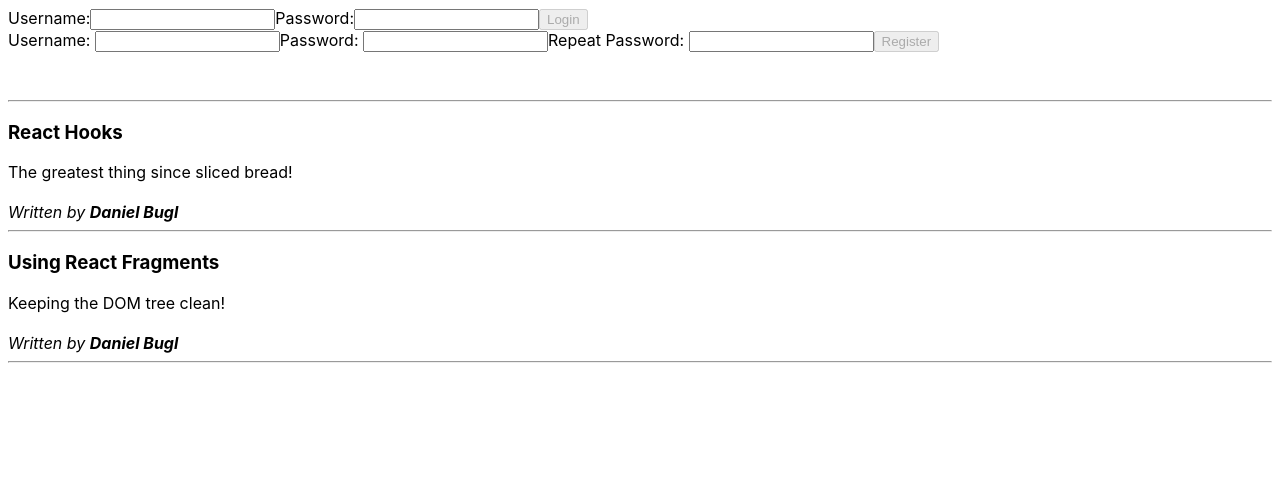
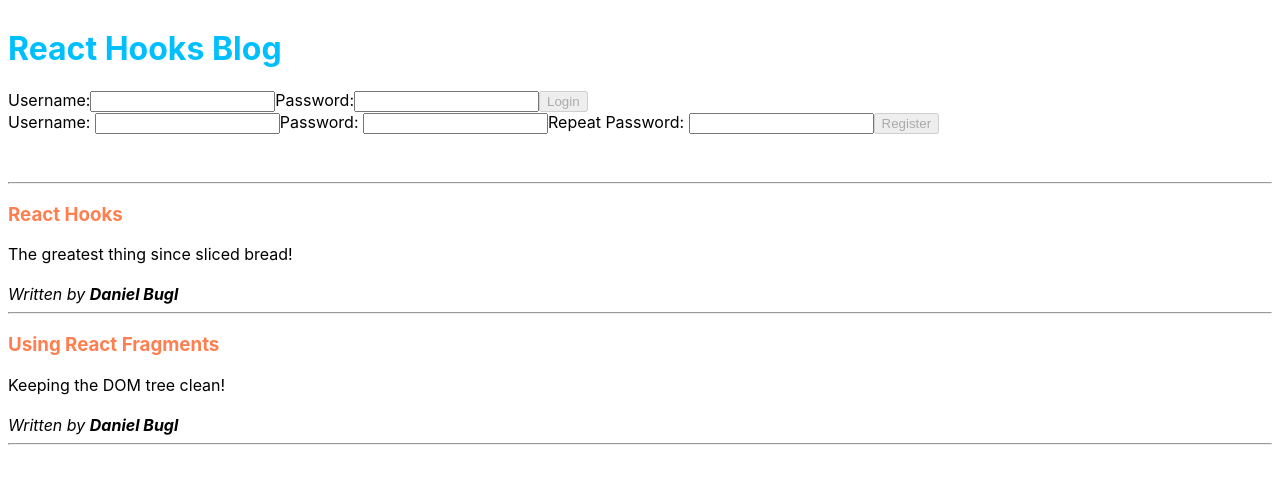
Before and after one commit to harissucipto/blog-post-app, a React (Create React App) app: page / in a window 1280 px wide. Shown: the top 484 px of the page. Built offline with nearby package versions, Linux system fonts and the light colour scheme.

Commit message:
adding theme context

```diff
--- a/src/App.js
+++ b/src/App.js
@@ -1,10 +1,12 @@
 import React, { useReducer, useEffect } from 'react';
 
 import appReducer from './reducers';
+import { ThemeContext } from './contexts';
 
 import PostList from './post/PostList';
 import CreatePost from './post/CreatePost';
 import UserBar from './user/UserBar';
+import Header from './Header';
 
 const defaultPosts = [
   {
@@ -36,7 +38,11 @@
   }, [user]);
 
   return (
+    <ThemeContext.Provider
+      value={{ primaryColor: 'deepskyblue', secondaryColor: 'coral' }}
+    >
       <div style={{ padding: 8 }}>
+        <Header text="React Hooks Blog" />
         <UserBar user={user} dispatch={dispatch} />
         <br />
         {user && <CreatePost user={user} posts={posts} dispatch={dispatch} />}
@@ -44,5 +50,6 @@
         <hr />
         <PostList posts={posts} />
       </div>
+    </ThemeContext.Provider>
   );
 }
--- /dev/null
+++ b/src/Header.js
@@ -0,0 +1,11 @@
+import React, { useContext } from 'react';
+
+import { ThemeContext } from './contexts';
+
+const Header = ({ text }) => {
+  const { primaryColor } = useContext(ThemeContext);
+
+  return <h1 style={{ color: primaryColor }}>{text}</h1>;
+};
+
+export default Header;
--- /dev/null
+++ b/src/contexts.js
@@ -0,0 +1,6 @@
+import React from 'react';
+
+export const ThemeContext = React.createContext({
+  primaryColor: 'deepskyblue',
+  secondaryColor: 'coral'
+});
--- a/src/post/Post.js
+++ b/src/post/Post.js
@@ -1,9 +1,12 @@
-import React from 'react';
+import React, { useContext } from 'react';
+import { ThemeContext } from '../contexts';
 
 export default function Post({ title, content, author }) {
+  const { secondaryColor } = useContext(ThemeContext);
+
   return (
     <div>
-      <h3>{title}</h3>
+      <h3 style={{ color: secondaryColor }}>{title}</h3>
       <div>{content}</div>
       <br />
       <i>
```
Lines whose indentation alone changed are shown as unchanged.
